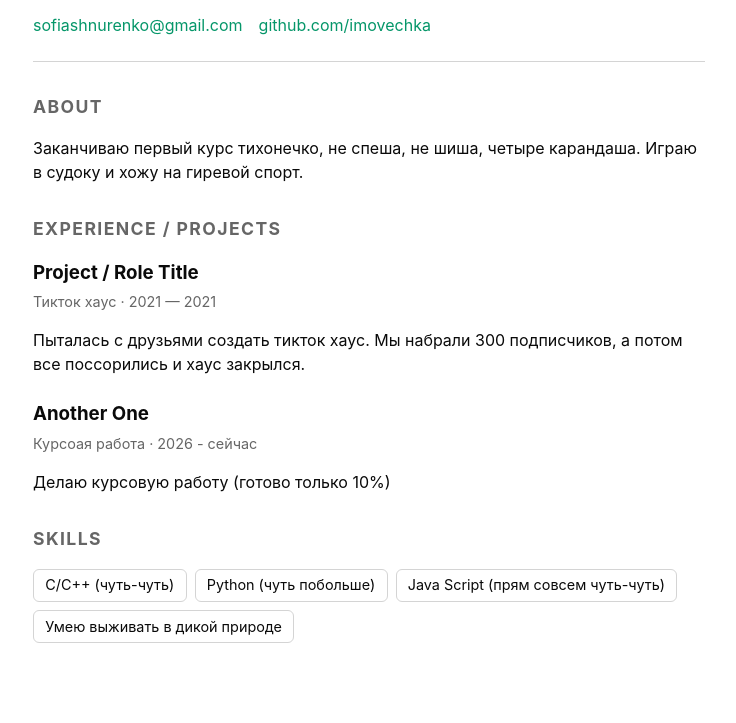
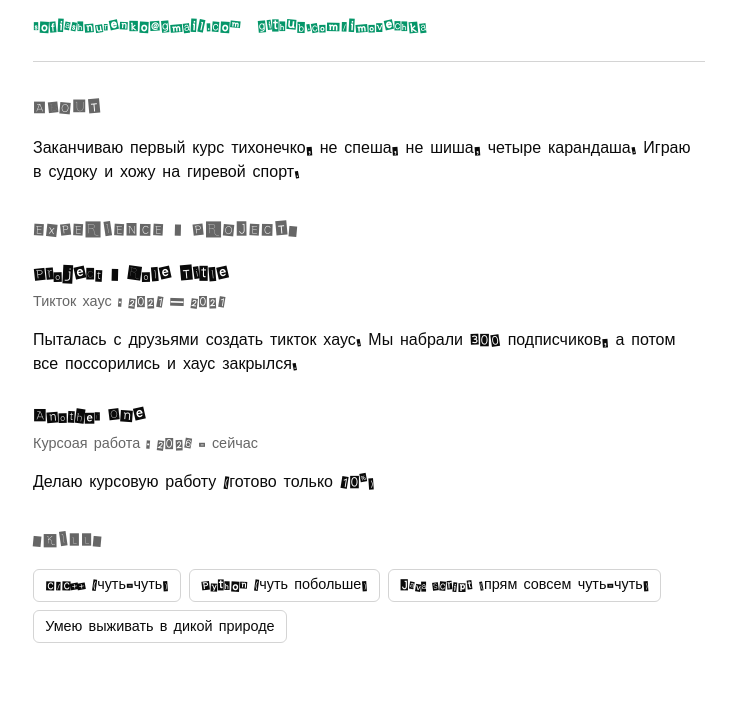
Before and after one commit to imovechka/sh_lab6, a website built with Vite: page index.html in a window 1280 px wide. Shown: the part 133-856 px from the top of the page, without its empty margins (271-1007 px from the left). Built offline with nearby package versions, Linux system fonts and the light colour scheme.

Commit message:
Update style.css

```diff
--- a/style.css
+++ b/style.css
@@ -1,3 +1,10 @@
+@font-face {
+  font-family: 'Earwig Factory';
+  src: url('./fonts/earwig-factory-rg.ttf') format('truetype');
+  font-weight: normal;
+  font-style: normal;
+  font-display: swap;
+}
 :root {
   --bg: #ffffff;
   --fg: #0a0a0a;
@@ -20,9 +27,7 @@
 
 body {
   margin: 0;
-  font-family:
-    -apple-system, BlinkMacSystemFont, 'Segoe UI', Roboto, Helvetica, Arial,
-    sans-serif;
+  font-family: 'Earwig Factory', sans-serif;
   background: var(--bg);
   color: var(--fg);
   line-height: 1.5;
```
